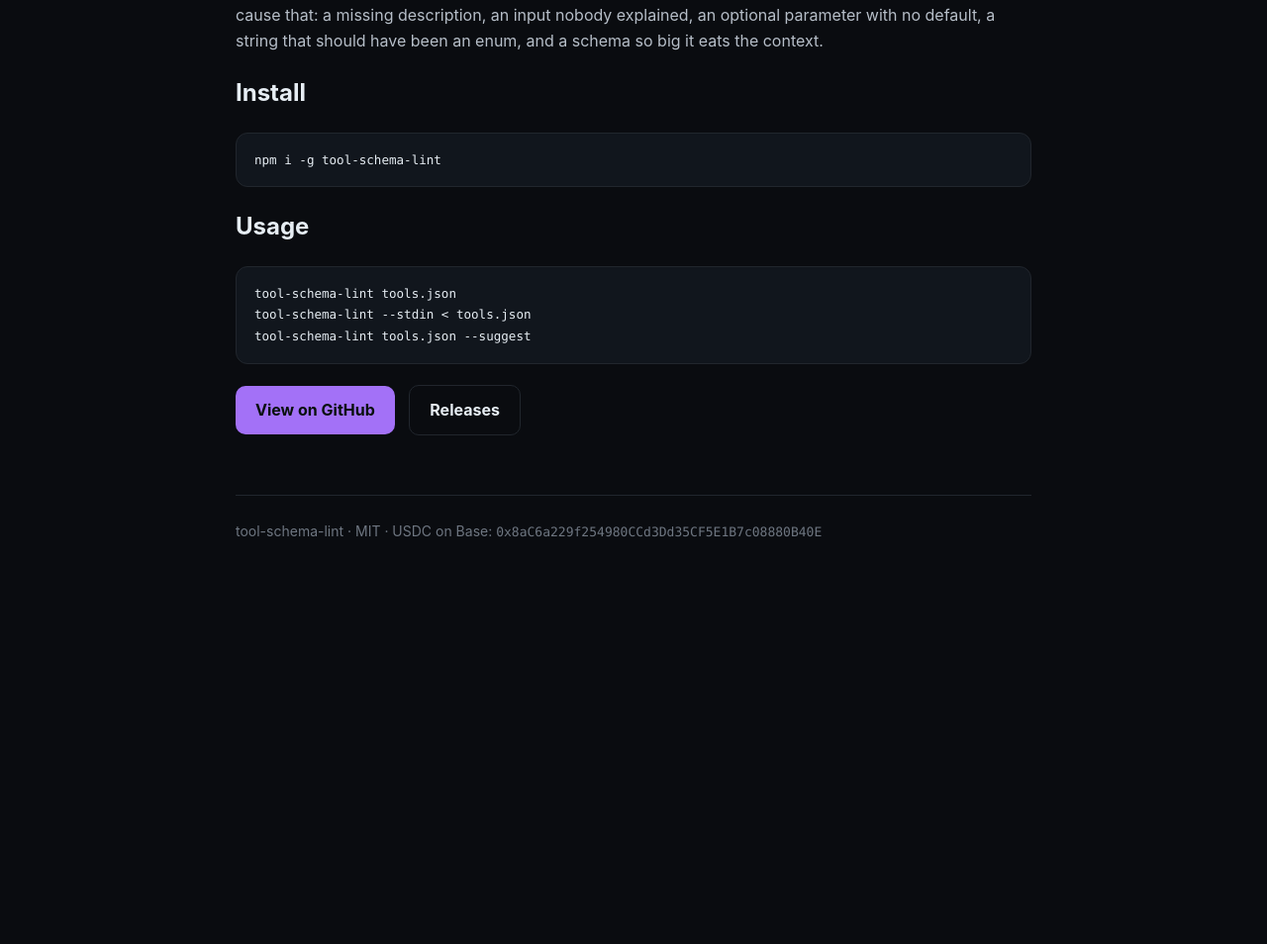
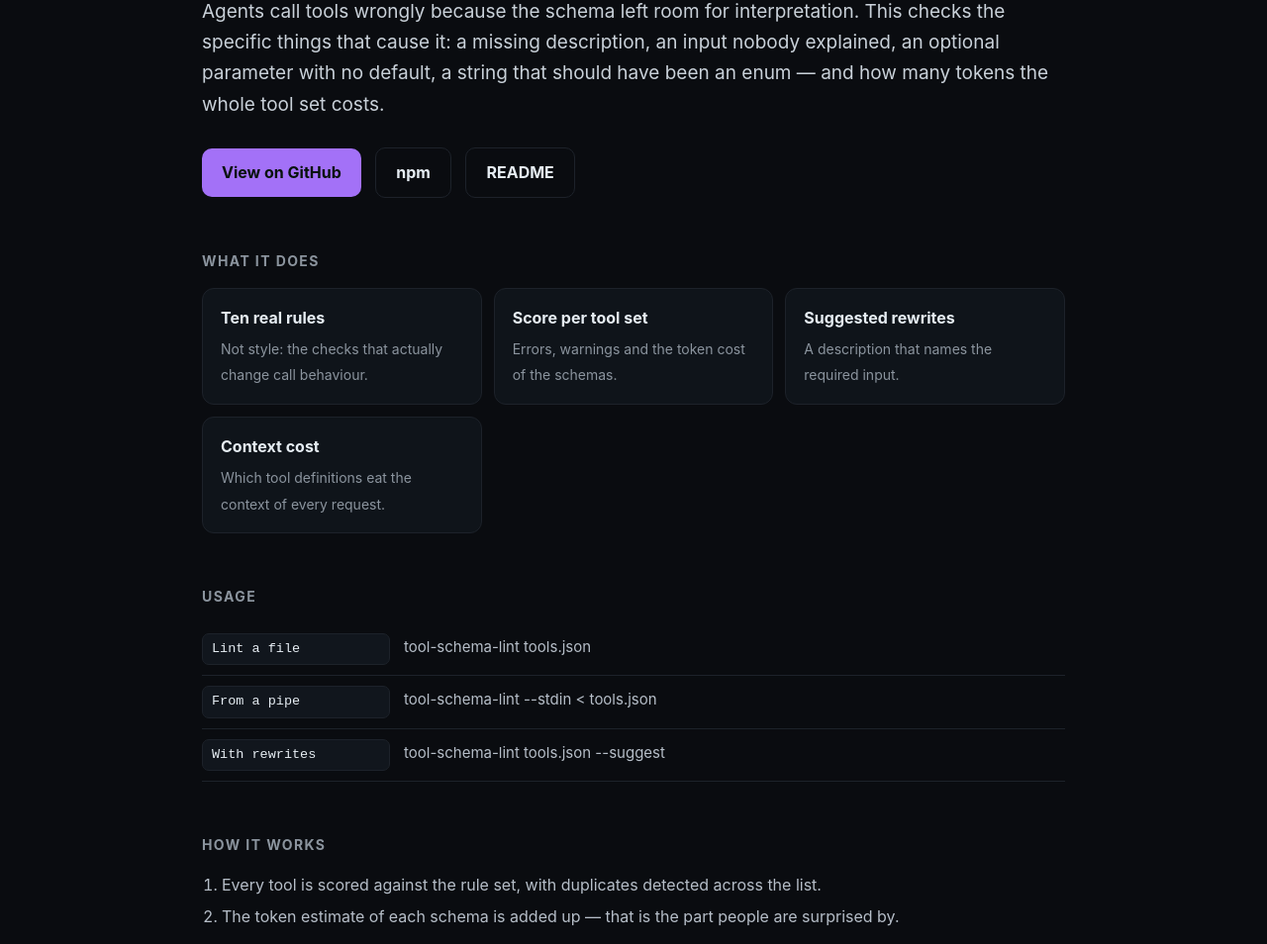
Before and after one commit to rustemmustafingovua-byte/tool-schema-lint, a website: page docs/index.html in a window 1280 px wide. Shown: the part 237-1191 px from the top of the page at 99% size. Before the commit the page ends 881 px from the top, so only its background shows below. Drawn offline with Linux system fonts and the light colour scheme.

Commit message:
feat: CLI help and version, real documentation page, opt-in integration tests

```diff
--- a/docs/index.html
+++ b/docs/index.html
@@ -2,36 +2,77 @@
 <html lang="en"><head><meta charset="utf-8">
 <meta name="viewport" content="width=device-width,initial-scale=1">
 <title>tool-schema-lint — Lint MCP tool schemas before your agent misuses them.</title>
-<meta name="description" content="Agents call tools wrongly because the schema is ambiguous. tool-schema-lint checks the things that cause that: a missing description, an input nobody explained, an optional parameter with no default, a string that should have been an enum, and a schema so big it eats the context.">
+<meta name="description" content="Lint MCP tool schemas before your agent misuses them.">
+<meta property="og:title" content="tool-schema-lint">
+<meta property="og:description" content="Lint MCP tool schemas before your agent misuses them.">
+<meta property="og:image" content="https://raw.githubusercontent.com/rustemmustafingovua-byte/tool-schema-lint/main/docs/social-preview.png">
 <style>
-  :root{--accent:#a371f7;--bg:#0a0c10;--fg:#e6edf3;--muted:#8b949e;--line:#21262d}
+  :root{--accent:#a371f7;--bg:#0a0c10;--panel:#0f141a;--fg:#e6edf3;--muted:#8b949e;--line:#1d222a}
   *{box-sizing:border-box}
-  body{margin:0;background:var(--bg);color:var(--fg);font:16px/1.65 -apple-system, BlinkMacSystemFont, "Segoe UI", Inter, Roboto, sans-serif}
-  .wrap{max-width:860px;margin:0 auto;padding:72px 28px 96px}
-  h1{font-size:42px;letter-spacing:-.025em;margin:0 0 12px}
-  .sub{color:#c9d1d9;font-size:20px;margin:0 0 26px}
-  p{color:#b6bec8}
-  pre{background:#11161d;border:1px solid var(--line);border-radius:12px;padding:16px 18px;overflow:auto;font:13.5px/1.6 ui-monospace, SFMono-Regular, Menlo, Consolas, monospace}
-  code{font-family:ui-monospace, SFMono-Regular, Menlo, Consolas, monospace;font-size:.93em}
-  p code{background:#161b22;border:1px solid var(--line);padding:1.5px 6px;border-radius:6px}
-  a{color:var(--accent)}
-  table{width:100%;border-collapse:collapse;margin:18px 0;font-size:14.5px}
-  th,td{text-align:left;padding:9px 12px;border-bottom:1px solid var(--line)}
-  th{color:var(--muted)}
-  .cta{display:inline-block;background:var(--accent);color:#07100a;font-weight:700;padding:11px 20px;border-radius:10px;text-decoration:none;margin:8px 10px 0 0}
+  body{margin:0;background:radial-gradient(900px 500px at 10% -10%, color-mix(in srgb, var(--accent) 12%, transparent), transparent 60%), var(--bg);
+       color:var(--fg);font:16px/1.65 -apple-system,BlinkMacSystemFont,"Segoe UI",Inter,Roboto,sans-serif}
+  .wrap{max-width:920px;margin:0 auto;padding:64px 24px 100px}
+  .chip{display:inline-block;padding:6px 13px;border-radius:999px;background:color-mix(in srgb, var(--accent) 16%, transparent);
+        border:1px solid color-mix(in srgb, var(--accent) 40%, transparent);color:var(--accent);font-size:13px;font-weight:600;margin-bottom:20px}
+  h1{font-size:clamp(32px,5vw,46px);letter-spacing:-.03em;line-height:1.08;margin:0 0 14px}
+  h2{font-size:14px;letter-spacing:.1em;text-transform:uppercase;color:var(--muted);margin:52px 0 16px}
+  p{color:#b6bec8;margin:0 0 14px}
+  .lede{font-size:19px;color:#c9d1d9;margin:0 0 20px}
+  .grid{display:grid;gap:12px;grid-template-columns:repeat(auto-fit,minmax(250px,1fr))}
+  .card{border:1px solid var(--line);border-radius:12px;padding:16px 18px;background:var(--panel)}
+  .card b{display:block;margin-bottom:5px}
+  .card span{color:var(--muted);font-size:14px}
+  .row{display:grid;grid-template-columns:minmax(190px,auto) 1fr;gap:14px;align-items:baseline;padding:10px 0;border-bottom:1px solid var(--line)}
+  .row code{background:#11161d;border:1px solid var(--line);padding:4px 9px;border-radius:7px;font-size:13.5px;white-space:pre-wrap}
+  .row span{color:#b6bec8;font-size:15px}
+  details{border:1px solid var(--line);border-radius:10px;padding:12px 16px;background:var(--panel);margin-bottom:8px}
+  summary{cursor:pointer;font-weight:600}
+  details p{margin:10px 0 2px}
+  ol{padding-left:20px;color:#b6bec8}
+  ol li{margin:6px 0}
+  .cta{display:inline-block;background:var(--accent);color:#06120a;font-weight:700;padding:11px 20px;border-radius:10px;text-decoration:none;margin:8px 10px 0 0}
   .cta.ghost{background:transparent;color:var(--fg);border:1px solid var(--line)}
-  footer{margin-top:60px;padding-top:24px;border-top:1px solid var(--line);color:#6e7681;font-size:14px}
+  footer{margin-top:60px;padding-top:22px;border-top:1px solid var(--line);color:#6e7681;font-size:13.5px;display:flex;gap:16px;flex-wrap:wrap}
 </style></head><body><div class="wrap">
-<h1>tool-schema-lint</h1>
-<p class="sub">Lint MCP tool schemas before your agent misuses them.</p>
-<p>Agents call tools wrongly because the schema is ambiguous. tool-schema-lint checks the things that cause that: a missing description, an input nobody explained, an optional parameter with no default, a string that should have been an enum, and a schema so big it eats the context.</p>
-<h2>Install</h2>
-<pre><code>npm i -g tool-schema-lint</code></pre>
+<span class="chip">tool-schema-lint</span>
+<h1>Lint MCP tool schemas before your agent misuses them.</h1>
+<p class="lede">Agents call tools wrongly because the schema left room for interpretation. This checks the specific things that cause it: a missing description, an input nobody explained, an optional parameter with no default, a string that should have been an enum — and how many tokens the whole tool set costs.</p>
+<a class="cta" href="https://github.com/rustemmustafingovua-byte/tool-schema-lint">View on GitHub</a>
+<a class="cta ghost" href="https://www.npmjs.com/package/tool-schema-lint">npm</a>
+<a class="cta ghost" href="https://github.com/rustemmustafingovua-byte/tool-schema-lint#readme">README</a>
+
+<h2>What it does</h2>
+<div class="grid">
+<div class="card"><b>Ten real rules</b><span>Not style: the checks that actually change call behaviour.</span></div>
+<div class="card"><b>Score per tool set</b><span>Errors, warnings and the token cost of the schemas.</span></div>
+<div class="card"><b>Suggested rewrites</b><span>A description that names the required input.</span></div>
+<div class="card"><b>Context cost</b><span>Which tool definitions eat the context of every request.</span></div>
+</div>
+
 <h2>Usage</h2>
-<pre><code>tool-schema-lint tools.json
-tool-schema-lint --stdin < tools.json
-tool-schema-lint tools.json --suggest</code></pre>
-<a class="cta" href="https://github.com/rustemmustafingovua-byte/tool-schema-lint">View on GitHub</a>
-<a class="cta ghost" href="https://github.com/rustemmustafingovua-byte/tool-schema-lint/releases">Releases</a>
-<footer>tool-schema-lint · MIT · USDC on Base: <code>0x8aC6a229f254980CCd3Dd35CF5E1B7c08880B40E</code></footer>
+<div class="row"><code>Lint a file</code><span>tool-schema-lint tools.json</span></div>
+<div class="row"><code>From a pipe</code><span>tool-schema-lint --stdin < tools.json</span></div>
+<div class="row"><code>With rewrites</code><span>tool-schema-lint tools.json --suggest</span></div>
+
+<h2>How it works</h2>
+<ol>
+  <li>Every tool is scored against the rule set, with duplicates detected across the list.</li>
+  <li>The token estimate of each schema is added up — that is the part people are surprised by.</li>
+</ol>
+
+<h2>Questions</h2>
+(rows) =>
+    rows
+      .map(
+        ([q, a]) =>
+          `<details><summary>${q}</summary><p>${a}</p></details>`,
+      )
+      .join("\n")
+
+<footer>
+  <span>tool-schema-lint · MIT</span>
+  <a href="https://github.com/rustemmustafingovua-byte/tool-schema-lint">source</a>
+  <a href="https://github.com/rustemmustafingovua-byte/tool-schema-lint/issues">issues</a>
+  <span>USDC on Base: <code>0x8aC6a229f254980CCd3Dd35CF5E1B7c08880B40E</code></span>
+</footer>
 </div></body></html>
--- a/package.json
+++ b/package.json
@@ -39,5 +39,8 @@
   "bugs": {
     "url": "https://github.com/rustemmustafingovua-byte/tool-schema-lint/issues"
   },
-  "homepage": "https://github.com/rustemmustafingovua-byte/tool-schema-lint"
+  "homepage": "https://github.com/rustemmustafingovua-byte/tool-schema-lint",
+  "devDependencies": {
+    "@modelcontextprotocol/sdk": "^1.29.0"
+  }
 }
```
Also changed, not shown: bin/tool-schema-lint.js (+13 -0 lines), test/live.test.js (added, +25 -0 lines), 1 other file.
